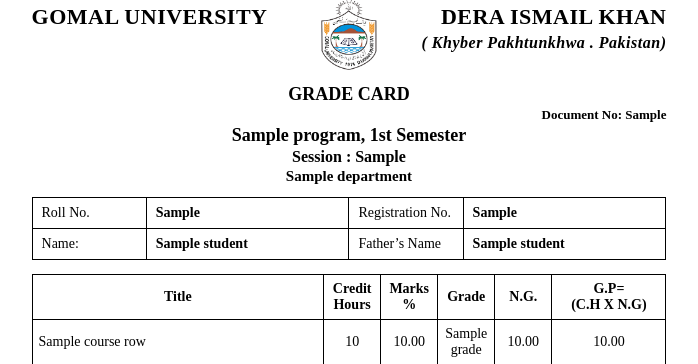
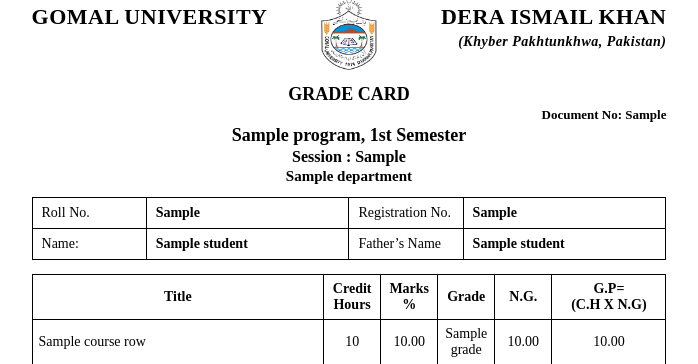
Before and after one commit to noorkhalid/Result_Portal, a Django app: template apps/results/templates/results/dmc_batch.html in a window 1280 px wide. Shown: the top 364 px of the page, without its empty margins (291-989 px from the left). Run offline with Django 5.2, Linux system fonts and the light colour scheme; the template is opened without the code that fills it: most values are stand-ins (such as "Sample title", 1, 10 or a date in 2020).

Commit message:
Fix DMC header location text wrapping

```diff
--- a/apps/results/templates/results/dmc_batch.html
+++ b/apps/results/templates/results/dmc_batch.html
@@ -60,8 +60,9 @@
     .subright{
       font-style: italic;
       font-weight:700;
-      font-size: 16px;
+      font-size: 14px;
       margin-top:4px;
+      white-space: nowrap;
     }
 
     .center{
@@ -198,7 +199,7 @@
       </div>
       <div class="right">
         DERA ISMAIL KHAN
-        <div class="subright">( Khyber Pakhtunkhwa . Pakistan)</div>
+        <div class="subright">(Khyber Pakhtunkhwa, Pakistan)</div>
       </div>
     </div>
 
```
